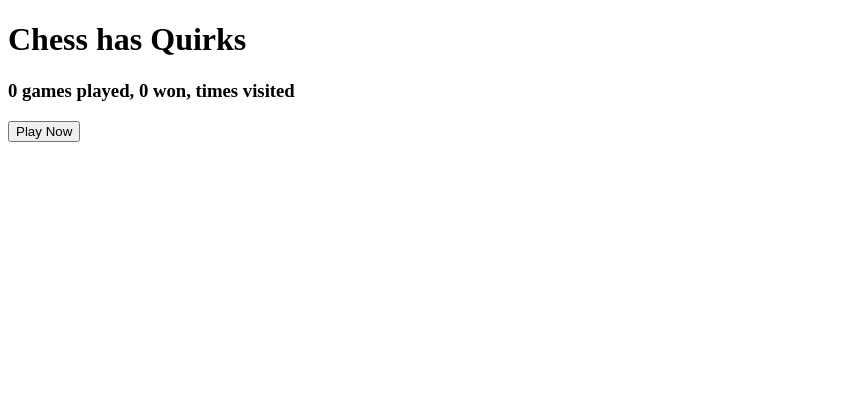
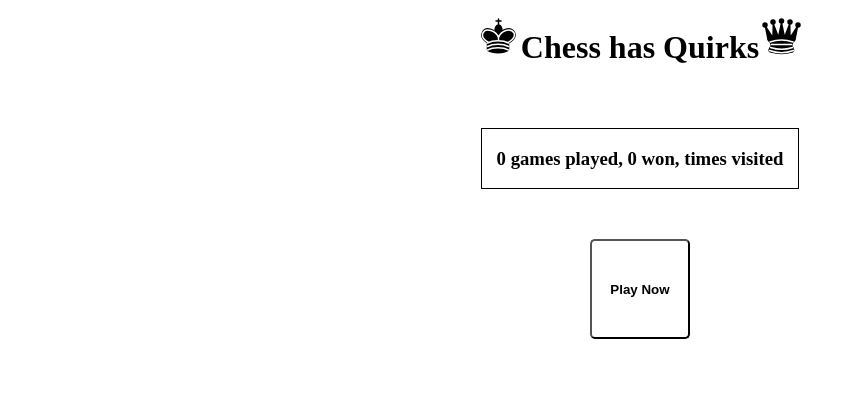
Before and after one commit to halvardssm/js-chess-has-quirks, a Node server app: page / in a window 1280 px wide. Shown: the top 393 px of the page, without its empty margins (0-856 px from the left). Run offline with Node 20, Linux system fonts and the light colour scheme.

Commit message:
updated styles, added icons

```diff
--- a/public/styles/game.css
+++ b/public/styles/game.css
@@ -1,3 +1,9 @@
+@import "./style.css";
+
+.game-board-wrapper {
+  width: fit-content;
+  margin: 50px auto;
+}
 #game-board {
   max-width: 800px;
   width: 50%;
--- a/public/styles/splash.css
+++ b/public/styles/splash.css
@@ -0,0 +1,28 @@
+@import "./style.css";
+/*
+    Pseudo-classes :hover and :active
+    At least two different position attributes, e.g. position:relative and position:absolute
+    At least one CSS animation and one CSS transition. */
+
+.stats {
+  border: 1px solid black;
+  width: fit-content;
+  padding: 0 15px;
+  margin: 50px auto;
+}
+.button-wrapper {
+  width: fit-content;
+  margin: 50px auto;
+}
+.button {
+  height: 100px;
+  width: 100px;
+  color: black;
+  font-weight: bold;
+  background-color: white;
+  border-radius: 5px;
+}
+.button:hover {
+  background-color: #99cc00;
+  color: white;
+}
--- a/public/styles/style.css
+++ b/public/styles/style.css
@@ -0,0 +1,24 @@
+#root {
+  margin: 5px auto;
+  padding: 5px;
+  max-width: 700px;
+}
+#header {
+  height: 60px;
+}
+.title {
+  position: relative;
+  margin: 5px auto;
+  width: fit-content;
+}
+.title-wrapper {
+  position: absolute;
+  left: 0;
+  width: 100%;
+}
+.title::before {
+  content: url("../assets/KING_BLACK.svg");
+}
+.title::after {
+  content: url("../assets/QUEEN_BLACK.svg");
+}
--- a/public/views/game.ejs
+++ b/public/views/game.ejs
@@ -4,6 +4,11 @@
     <meta charset="UTF-8" />
     <meta name="viewport" content="width=device-width, initial-scale=1.0" />
     <link rel="stylesheet" href="../styles/game.css" />
+    <link
+      rel="shortcut icon"
+      type="image/x-icon"
+      href="../assets/favicon.ico"
+    />
     <title>Chess has Quirks</title>
   </head>
   <body>
--- a/public/views/splash.ejs
+++ b/public/views/splash.ejs
@@ -4,14 +4,21 @@
     <meta charset="UTF-8" />
     <meta name="viewport" content="width=device-width, initial-scale=1.0" />
     <link rel="stylesheet" href="../styles/splash.css" />
+    <link
+      rel="shortcut icon"
+      type="image/x-icon"
+      href="../assets/favicon.ico"
+    />
     <title>Chess has Quirks</title>
   </head>
   <body>
     <div id="header">
-      <h1 class="title">Chess has Quirks</h1>
+      <div class="title-wrapper">
+        <h1 class="title">Chess has Quirks</h1>
+      </div>
     </div>
     <div id="root">
-      <div class="highscore">
+      <div class="stats">
         <h3>
           <%= gamesPlayed %> <% if (gamesPlayed != 1) { %> games <% } else { %>
           game <% } %> played, <%= gamesWon %> won, <%= timesVisited %> times
@@ -20,7 +27,7 @@
       </div>
       <div class="button-wrapper">
         <form action="/play" method="get">
-          <button type="submit">Play Now</button>
+          <button class="button" type="submit">Play Now</button>
         </form>
       </div>
     </div>
```
Also changed, not shown: public/assets/favicon.ico (added), public/assets/logo.png (added).
